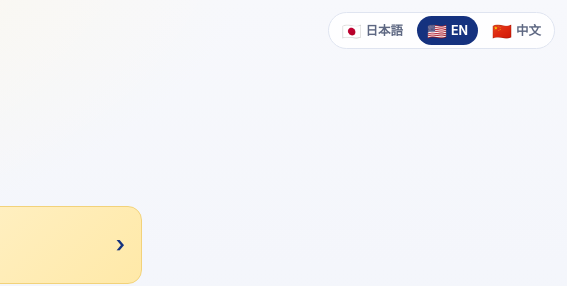
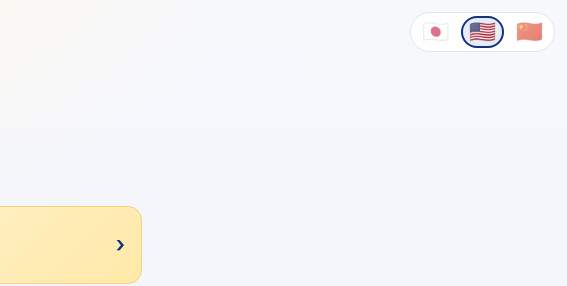
Before and after one commit to ngo-yatai/ngo-yatai.github.io, a plain HTML site: page link/index.html in a window 1280 px wide. Shown: the top 286 px of the page, 713-1280 px from the left. Drawn offline with Linux system fonts and the light colour scheme.

Commit message:
Enhance accessibility for language selection buttons
Updated language buttons to include aria-labels and titles for accessibility.

```diff
--- a/link/index.html
+++ b/link/index.html
@@ -49,14 +49,17 @@ footer a{color:inherit}
 .lang button{border:0;background:none;font:inherit;font-size:.78rem;font-weight:700;color:var(--sub);padding:5px 10px;border-radius:999px;cursor:pointer}
 .lang button[aria-pressed="true"]{background:var(--navy);color:#fff}
 .lang button{display:inline-flex;align-items:center;gap:4px}
-.lang .flag{font-size:1rem;line-height:1}
+.lang .flag{font-size:1.35rem;line-height:1}
+.lang button{padding:5px 8px}
+.lang button[aria-pressed="true"]{background:#e6ecf8;box-shadow:inset 0 0 0 2px var(--navy)}
+.lang button[aria-pressed="false"] .flag{opacity:.55}
 </style>
 </head>
 <body>
 <nav class="lang" aria-label="Language">
-  <button type="button" data-lang="ja" lang="ja"><span class="flag" aria-hidden="true">🇯🇵</span>日本語</button>
-  <button type="button" data-lang="en" lang="en"><span class="flag" aria-hidden="true">🇺🇸</span>EN</button>
-  <button type="button" data-lang="zh" lang="zh-Hans"><span class="flag" aria-hidden="true">🇨🇳</span>中文</button>
+  <button type="button" data-lang="ja" lang="ja" aria-label="日本語" title="日本語"><span class="flag" aria-hidden="true">🇯🇵</span></button>
+  <button type="button" data-lang="en" lang="en" aria-label="English" title="English"><span class="flag" aria-hidden="true">🇺🇸</span></button>
+  <button type="button" data-lang="zh" lang="zh-Hans" aria-label="中文" title="中文"><span class="flag" aria-hidden="true">🇨🇳</span></button>
 </nav>
 <main>
   <header>
```
